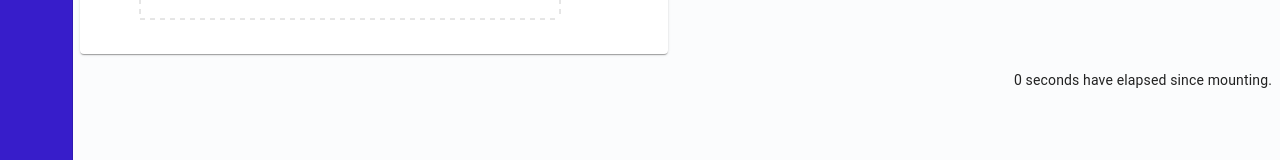
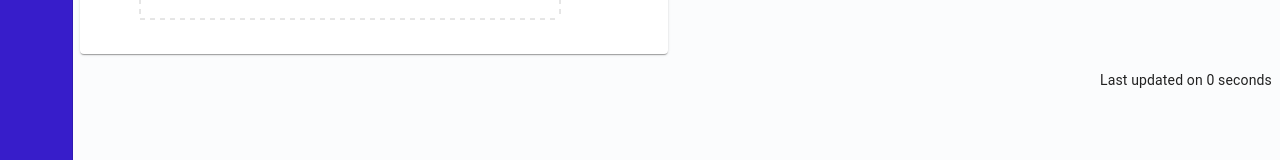
Before and after one commit to 756D6D61/New-Savings-Dashboard, a React (Create React App) app: page / in a window 1280 px wide. Shown: the part 472-632 px from the top of the page. Built offline with nearby package versions, Linux system fonts and the light colour scheme; no server answers.

Commit message:
Minor wording

```diff
--- a/src/components/Home/MiscOverview.js
+++ b/src/components/Home/MiscOverview.js
@@ -11,9 +11,7 @@ const MiscOverview = () => {
 	}, [])
 	return (
 		<>
-			<p class="text-right">
-				{seconds} seconds have elapsed since mounting.
-			</p>
+			<p class="text-right">Last updated on {seconds} seconds</p>
 		</>
 	)
 }
```
